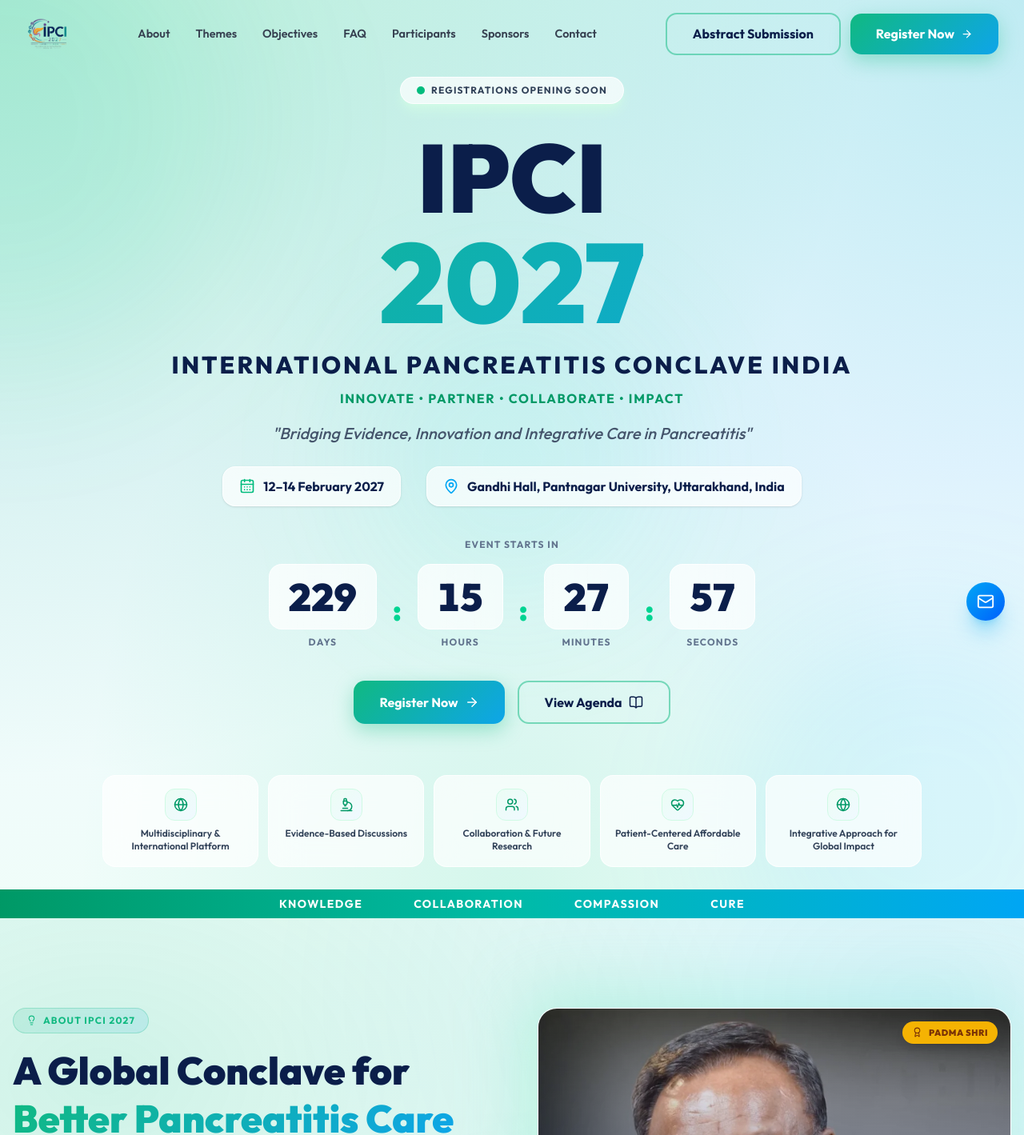
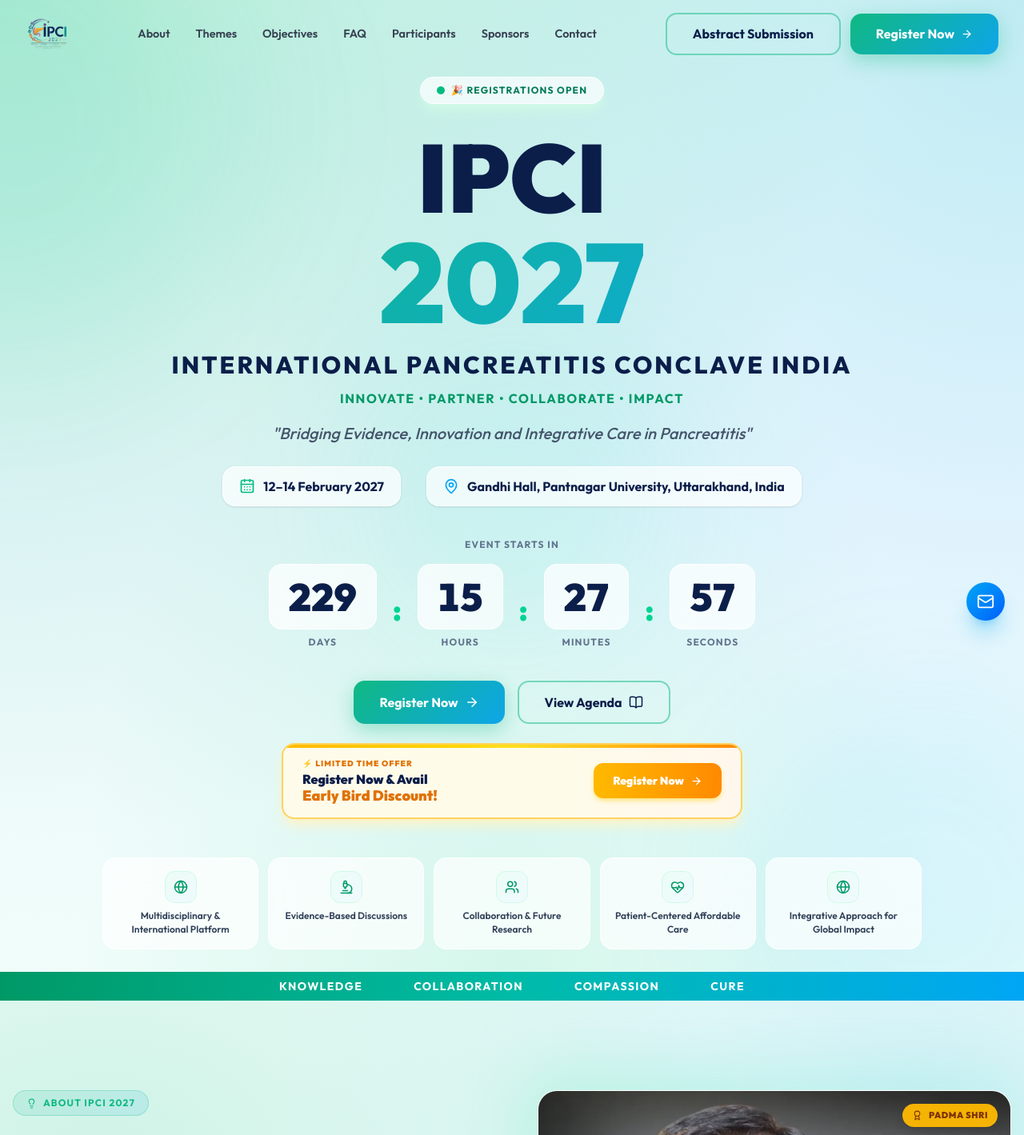
Before and after one commit to Iaak12/ipcilandingpage, a React (Vite) app in the folder frontend/: page / in a window 1280 px wide. Shown: the top 1419 px of the page at 80% size. Built offline with nearby package versions, Linux system fonts and the light colour scheme.

Commit message:
Hero: Mark Registrations Open + add Early Bird discount CTA banner

```diff
--- a/frontend/src/App.jsx
+++ b/frontend/src/App.jsx
@@ -365,12 +365,12 @@ function HeroSection() {
       <div className="max-w-6xl mx-auto w-full text-center relative z-10">
         {/* Live badge */}
         <motion.div initial={{ opacity: 0, y: -20 }} animate={{ opacity: 1, y: 0 }} transition={{ duration: 0.6 }}
-          className="inline-flex items-center gap-2 glass px-5 py-2 rounded-full shadow-lg shadow-emerald-100 mb-8 border border-emerald-100">
+          className="inline-flex items-center gap-2 glass px-5 py-2 rounded-full shadow-lg shadow-emerald-100 mb-8 border border-emerald-200">
           <span className="relative flex h-2.5 w-2.5">
             <span className="animate-ping absolute inline-flex h-full w-full rounded-full bg-emerald-400 opacity-75" />
             <span className="relative inline-flex rounded-full h-2.5 w-2.5 bg-emerald-500" />
           </span>
-          <span className="text-xs font-bold text-slate-700 uppercase tracking-widest">Registrations Opening Soon</span>
+          <span className="text-xs font-bold text-emerald-700 uppercase tracking-widest">🎉 Registrations Open</span>
         </motion.div>
 
         {/* Main Headline */}
@@ -418,7 +418,7 @@ function HeroSection() {
         </motion.div>
 
         <motion.div initial={{ opacity: 0, y: 20 }} animate={{ opacity: 1, y: 0 }} transition={{ duration: 0.6, delay: 0.5 }}
-          className="flex flex-col sm:flex-row justify-center gap-4 mb-16">
+          className="flex flex-col sm:flex-row justify-center gap-4 mb-6">
           <Link to="/register" className="btn-primary text-base px-8 py-4 justify-center">
             Register Now <ArrowRight size={18} />
           </Link>
@@ -426,6 +426,26 @@ function HeroSection() {
             className="btn-outline text-base px-8 py-4 justify-center">
             View Agenda <BookOpen size={18} />
           </a>
+        </motion.div>
+
+        {/* Early Bird CTA Banner */}
+        <motion.div initial={{ opacity: 0, y: 20 }} animate={{ opacity: 1, y: 0 }} transition={{ duration: 0.6, delay: 0.65 }}
+          className="mb-12 mx-auto max-w-xl">
+          <div className="relative overflow-hidden rounded-2xl border-2 border-amber-400/60 bg-gradient-to-r from-amber-50 via-yellow-50 to-orange-50 shadow-lg shadow-amber-100 px-6 py-4 flex flex-col sm:flex-row items-center gap-4">
+            {/* Shimmer accent */}
+            <div className="absolute top-0 left-0 w-full h-1 bg-gradient-to-r from-amber-400 via-yellow-300 to-orange-400 rounded-t-2xl" />
+            <div className="flex-1 text-left">
+              <p className="text-[10px] font-black uppercase tracking-widest text-amber-600 mb-0.5">⚡ Limited Time Offer</p>
+              <p className="text-base font-black text-[#0B1E4A] leading-tight">Register Now & Avail</p>
+              <p className="text-amber-600 font-black text-lg leading-tight">Early Bird Discount!</p>
+            </div>
+            <Link
+              to="/register"
+              className="shrink-0 flex items-center gap-2 bg-gradient-to-r from-amber-400 to-orange-400 hover:from-amber-500 hover:to-orange-500 text-white font-black text-sm px-6 py-3 rounded-xl shadow-md shadow-amber-200 hover:shadow-amber-300 transition-all duration-200 hover:-translate-y-0.5 whitespace-nowrap"
+            >
+              Register Now <ArrowRight size={15} />
+            </Link>
+          </div>
         </motion.div>
 
         {/* At a Glance Pillars — auto-scroll on mobile, grid on desktop */}
```
